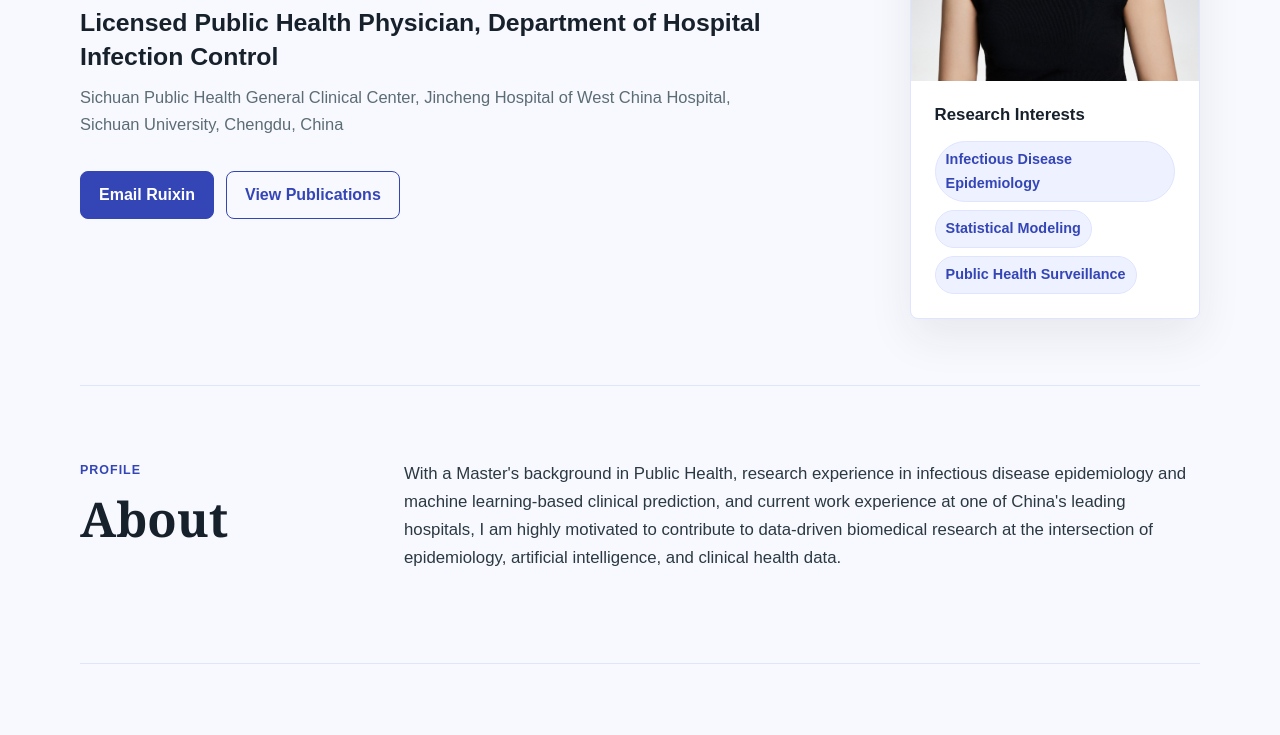
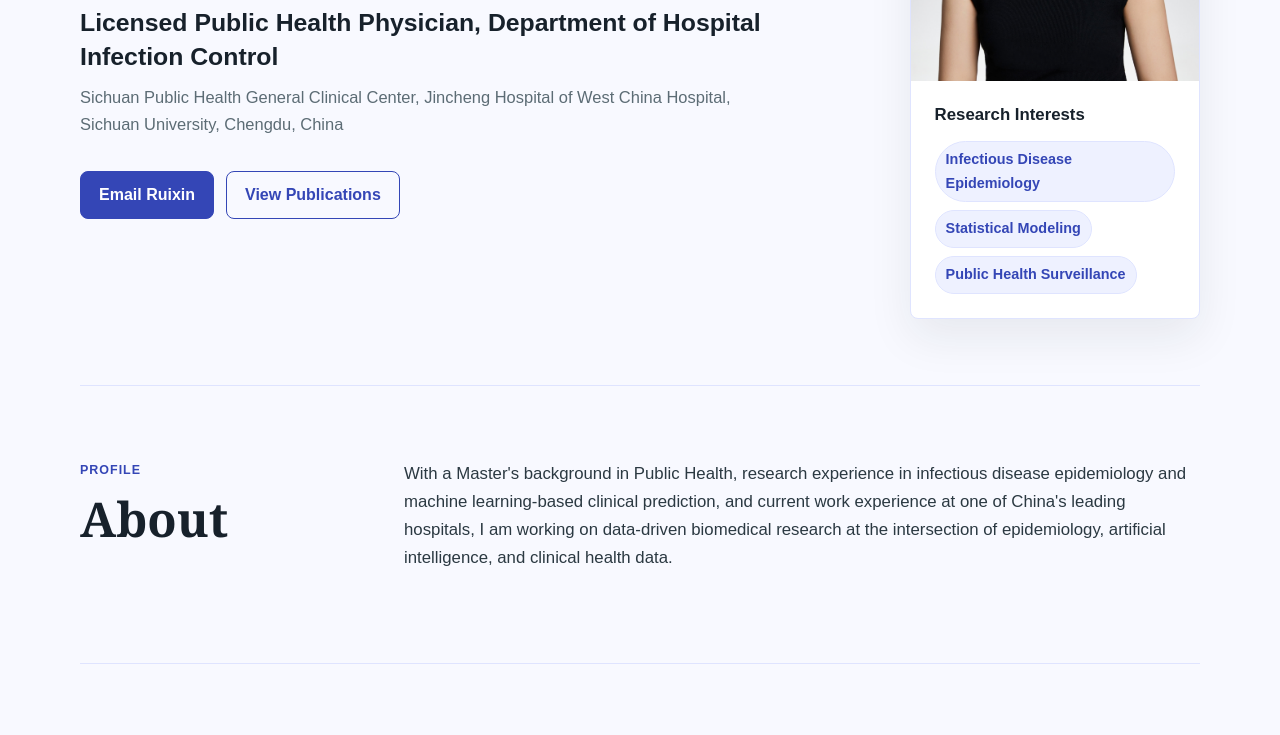
Before and after one commit to RayeRuixinZhang/Personal-academic-homepage, a plain HTML site: page index.html in a window 1280 px wide. Shown: the part 402-1137 px from the top of the page. Drawn offline with Linux system fonts and the light colour scheme.

Commit message:
Update index.html

```diff
--- a/index.html
+++ b/index.html
@@ -56,9 +56,8 @@
         <p>
           With a Master's background in Public Health, research experience in infectious disease
           epidemiology and machine learning-based clinical prediction, and current work experience
-          at one of China's leading hospitals, I am highly motivated to contribute to data-driven
-          biomedical research at the intersection of epidemiology, artificial intelligence, and
-          clinical health data.
+          at one of China's leading hospitals, I am working on data-driven biomedical research
+          at the intersection of epidemiology, artificial intelligence, and clinical health data.
         </p>
       </div>
     </section>
@@ -75,7 +74,11 @@
             <h3>Global, regional, and national burdens of pertussis among adults: a systematic analysis of age-specific trends using Global Burden of Diseases 2021 data</h3>
             <p>Kangguo Li, Jiadong Wu, Ruixin Zhang, et al.</p>
           </div>
-          <a class="doi-link" href="https://doi.org/10.1186/s40249-025-01355-z">DOI</a>
+          <a class="doi-link" href="https://doi.org/10.1186/s40249-025-01355-z
+
+
+
+        ">DOI</a>
           <img class="publication-image" src="assets/publication-images/pertussis-adults-burden.png" alt="Representative image for adult pertussis burden">
         </article>
 
@@ -85,7 +88,11 @@
             <h3>Global burden of metabolic dysfunction-associated steatotic liver disease from 1990 to 2021 and the prediction for the next 10 years</h3>
             <p>Zhuang Lin, Ruixin Zhang, et al.</p>
           </div>
-          <a class="doi-link" href="https://doi.org/10.1016/j.pmedr.2025.103248">DOI</a>
+          <a class="doi-link" href="https://doi.org/10.1016/j.pmedr.2025.103248
+
+
+
+        ">DOI</a>
           <img class="publication-image" src="assets/publication-images/masld-global-burden.png" alt="Representative image for global MASLD burden">
         </article>
 
```
